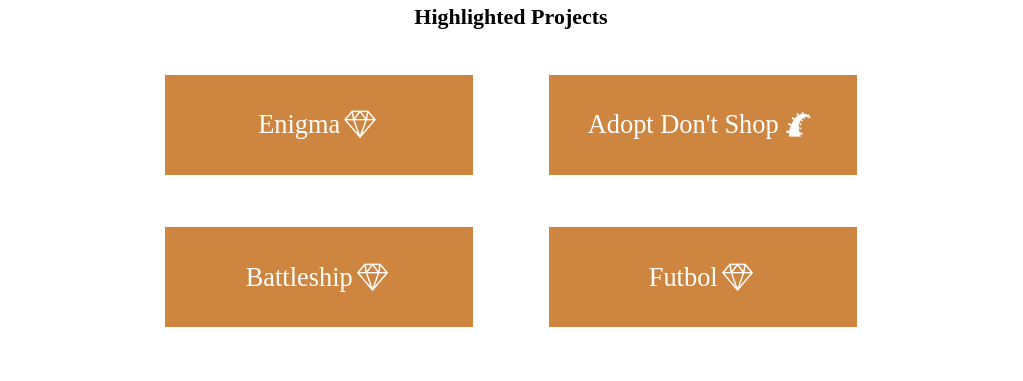
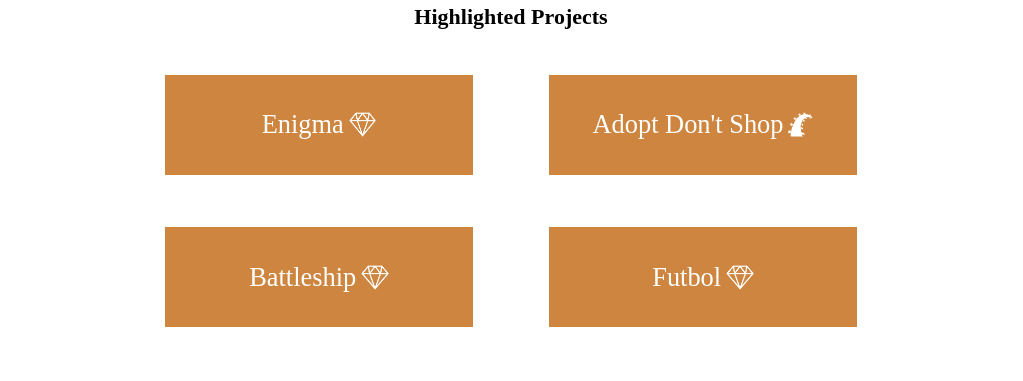
Before and after one commit to DanielEFrampton/danieleframpton.github.io, a Jekyll site: the page built from index.html, in a window 1280 px wide. Shown: the part 358-739 px from the top of the page, without its empty margins (129-1152 px from the left). Built offline with Jekyll 4.4.1, drawn with Linux system fonts in a browser that asks for light colours; some web fonts are replaced.

Commit message:
Add and style framework and language logos for new projects

```diff
--- a/assets/css/styles.css
+++ b/assets/css/styles.css
@@ -187,7 +187,8 @@
 }
 
 .project-display-box > img {
-  height: 1.5em;
+  height: 25px;
+  padding-left: 5px;
 }
 
 footer {
```
Also changed, not shown: assets/img/flask_icon_wh.png (added), assets/img/graphql_wh.png (added), assets/img/python_icon_wh.png (added), assets/img/rails_icon_wh.png, assets/img/react_icon_wh.png (added), assets/img/redux_icon_wh.png (added), assets/img/ruby_icon_wh.png, 1 other file.
